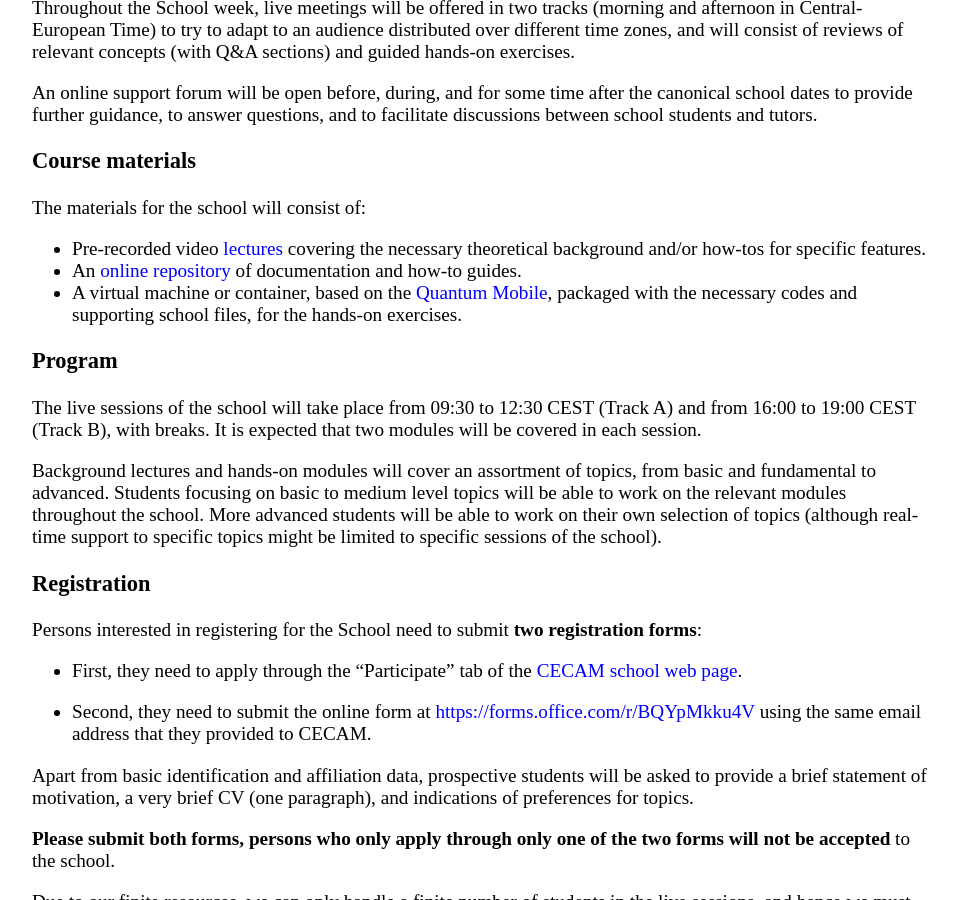
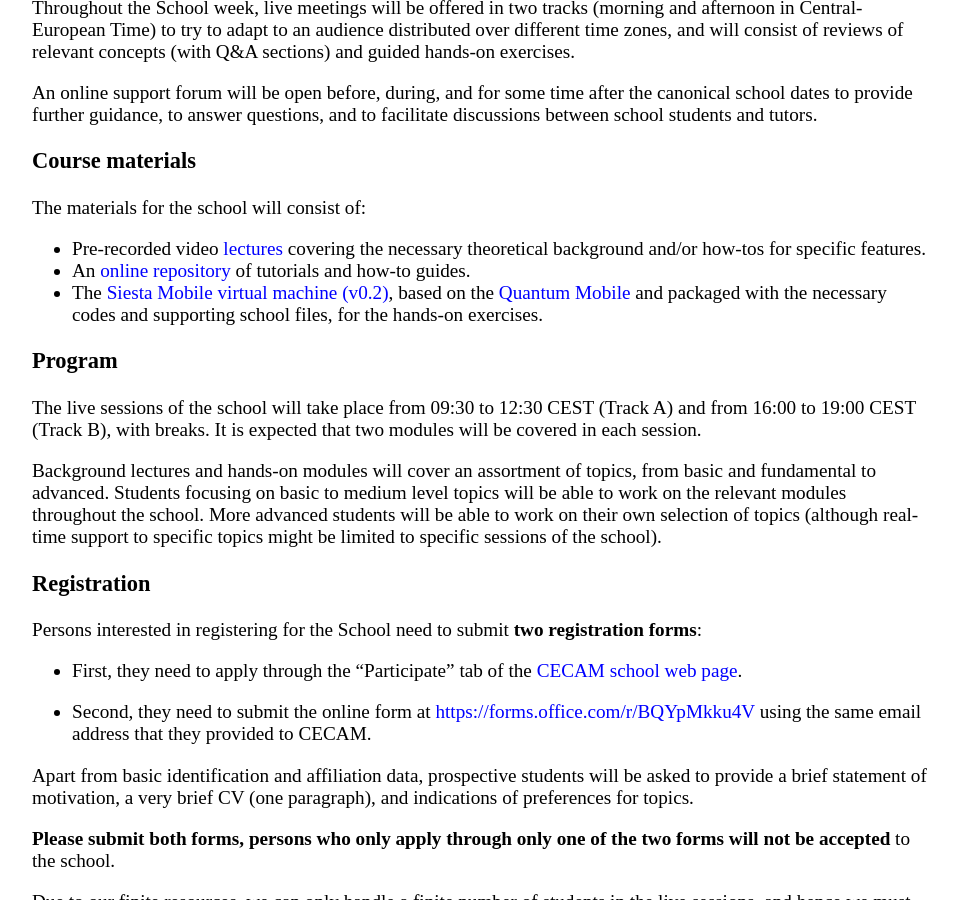
Before and after one commit to siesta-project/web-portal, a Jekyll site: the page built from _events/SIESTA_School-2021.md, in a window 1280 px wide and 900 px high, scrolled down 779 px. Shown: the whole window, without its empty margins (160-1118 px from the left). Built offline with Jekyll 4.4.1, drawn with Linux system fonts in a browser that asks for light colours.

Commit message:
Update school .md file with mentions of the QMobile from JME's pull request

```diff
--- a/_events/SIESTA_School-2021.md
+++ b/_events/SIESTA_School-2021.md
@@ -43,9 +43,10 @@ The materials for the school will consist of:
    covering the necessary theoretical background
    and/or how-tos for specific features.
  - An [online repository](https://docs.siesta-project.org/projects/siesta/en/school-2021/)
-   of documentation and how-to guides.
- - A virtual machine or container, based on the
-   [Quantum Mobile](https://quantum-mobile.readthedocs.io/), packaged
+   of tutorials and how-to guides.
+ - The [Siesta Mobile virtual machine (v0.2)](https://drive.google.com/drive/folders/14V50YRuJfW1jxdWkQzZPnTx0TIa10ftX),
+   based on the
+   [Quantum Mobile](https://quantum-mobile.readthedocs.io/) and packaged
    with the necessary codes and supporting school files, for the hands-on
    exercises.
 
```
